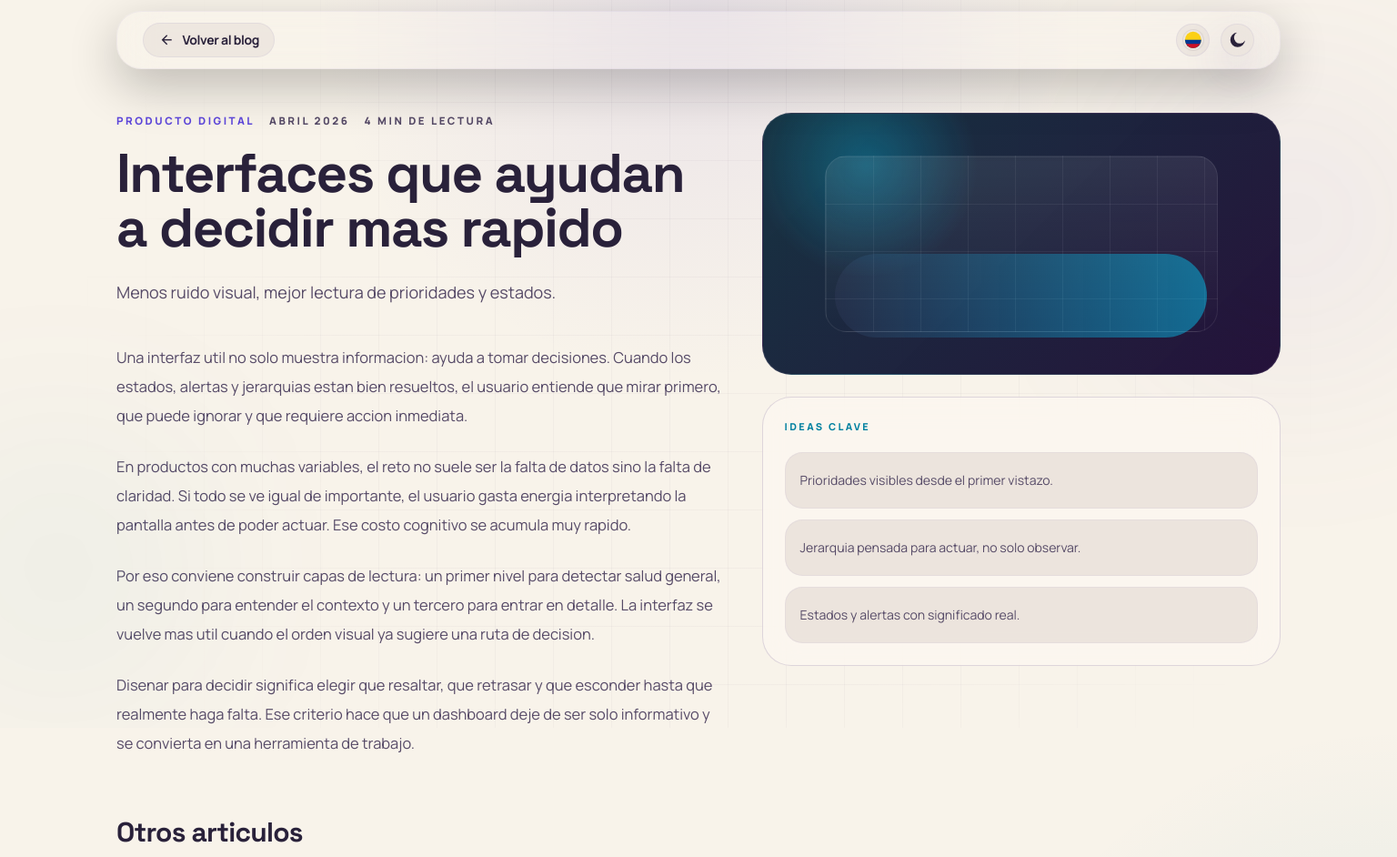
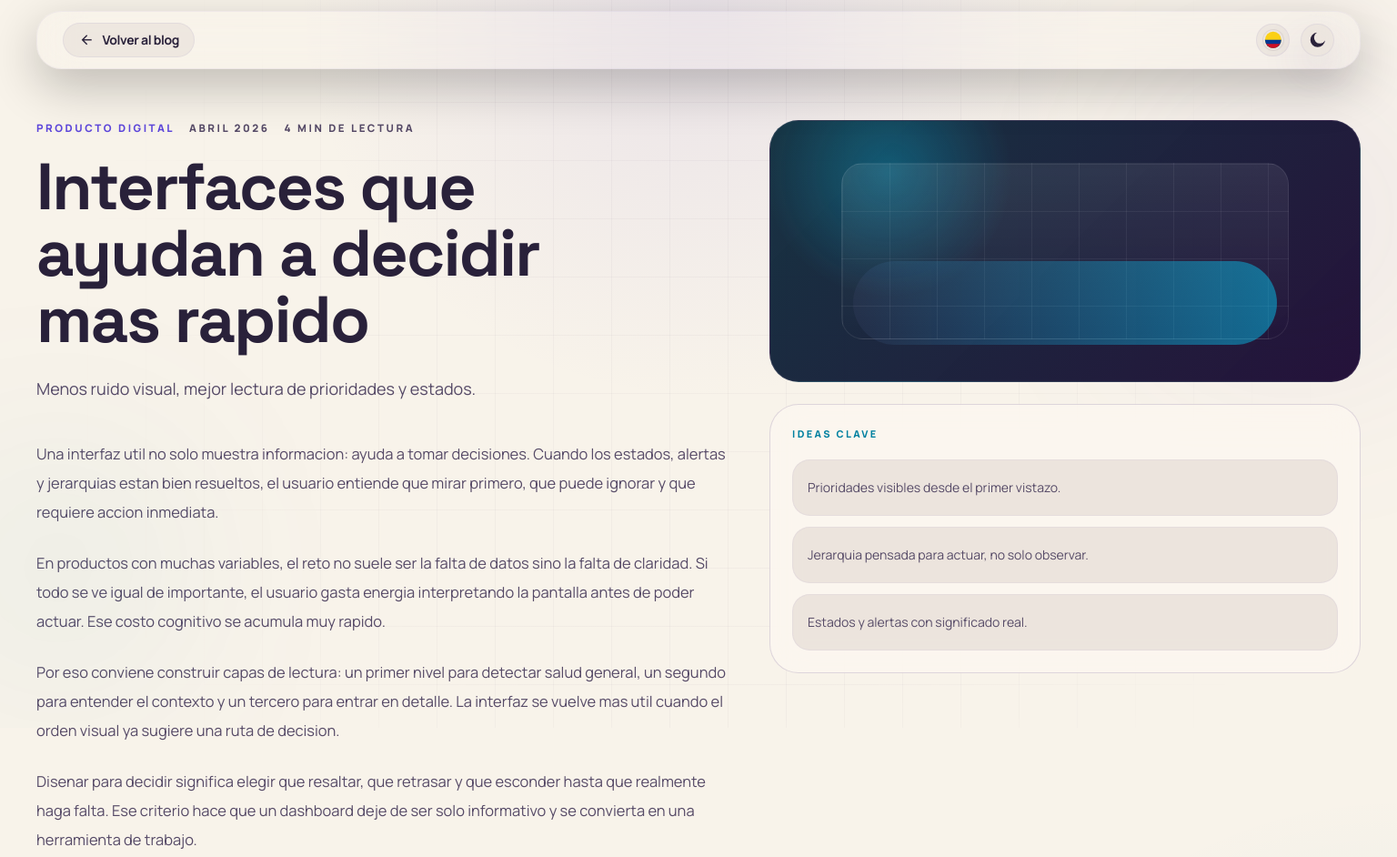
Before and after one commit to Jonathan1Estiben2Acevedo3Lopez/Portafolio, an Astro site: page /blog/interfaces-que-ayudan-a-decidir in a window 1536 px wide. Shown: the top 942 px of the page at 91% size. Built offline with nearby package versions, Linux system fonts and the light colour scheme; Astro itself is replaced by a stand-in of ours.

Commit message:
Resolución en pantallas grandes

```diff
--- a/src/pages/blog/[slug].astro
+++ b/src/pages/blog/[slug].astro
@@ -112,7 +112,7 @@ const relatedPosts = blogDetails.filter((item) => item.slug !== post.slug).slice
     </div>
 
     <header class="sticky top-0 z-50 px-3 pt-3 lg:px-4">
-      <nav class="mx-auto flex max-w-7xl items-center justify-between rounded-[1.7rem] border border-outline-variant/15 bg-background/72 px-5 py-3 shadow-[0_18px_54px_rgba(0,0,0,0.24)] backdrop-blur-xl lg:px-7">
+      <nav class="site-shell site-shell--nav mx-auto flex max-w-7xl items-center justify-between rounded-[1.7rem] border border-outline-variant/15 bg-background/72 px-5 py-3 shadow-[0_18px_54px_rgba(0,0,0,0.24)] backdrop-blur-xl lg:px-7">
         <a
           id="detail-back-link"
           href="/#insights"
@@ -146,15 +146,15 @@ const relatedPosts = blogDetails.filter((item) => item.slug !== post.slug).slice
       </nav>
     </header>
 
-    <main class="px-6 pb-20 pt-10 lg:px-8 lg:pt-12">
-      <section class="mx-auto grid max-w-7xl gap-8 lg:grid-cols-[minmax(0,1.08fr)_minmax(18rem,0.92fr)] lg:items-start lg:gap-10">
+    <main class="detail-page-main px-6 pb-20 pt-10 lg:px-8 lg:pt-12">
+      <section class="site-shell site-shell--main detail-lead-grid mx-auto grid max-w-7xl gap-8 lg:grid-cols-[minmax(0,1.08fr)_minmax(18rem,0.92fr)] lg:items-start lg:gap-10">
         <div>
           <div class="flex flex-wrap items-center gap-4 text-[0.72rem] font-black uppercase tracking-[0.22em] text-on-surface-variant">
             <span class="text-primary">{post.category}</span>
             <span>{post.date}</span>
             <span>{post.readTime}</span>
           </div>
-          <h1 class="mt-5 max-w-4xl font-headline text-4xl font-bold leading-[1.04] tracking-tight text-on-surface sm:text-5xl lg:text-6xl">
+          <h1 class="detail-display mt-5 max-w-4xl font-headline text-4xl font-bold leading-[1.04] tracking-tight text-on-surface sm:text-5xl lg:text-6xl">
             {post.title}
           </h1>
           <p class="mt-6 max-w-3xl text-lg leading-8 text-on-surface-variant">
@@ -185,7 +185,7 @@ const relatedPosts = blogDetails.filter((item) => item.slug !== post.slug).slice
         </aside>
       </section>
 
-      <section class="mx-auto mt-16 max-w-7xl">
+      <section class="site-shell site-shell--main mx-auto mt-16 max-w-7xl">
         <div class="mb-6 flex items-center justify-between gap-4">
           <h2 id="detail-related-title" class="font-headline text-2xl font-bold tracking-tight text-on-surface sm:text-3xl">
             Otros articulos
--- a/src/pages/proyectos/[slug].astro
+++ b/src/pages/proyectos/[slug].astro
@@ -184,7 +184,7 @@ const controlHubFlow = [
     </div>
 
     <header class="sticky top-0 z-50 px-3 pt-3 lg:px-4">
-      <nav class="mx-auto flex max-w-7xl items-center justify-between rounded-[1.7rem] border border-outline-variant/15 bg-background/72 px-5 py-3 shadow-[0_18px_54px_rgba(0,0,0,0.24)] backdrop-blur-xl lg:px-7">
+      <nav class="site-shell site-shell--nav mx-auto flex max-w-7xl items-center justify-between rounded-[1.7rem] border border-outline-variant/15 bg-background/72 px-5 py-3 shadow-[0_18px_54px_rgba(0,0,0,0.24)] backdrop-blur-xl lg:px-7">
         <a
           id="detail-back-link"
           href="/#projects"
@@ -218,15 +218,15 @@ const controlHubFlow = [
       </nav>
     </header>
 
-    <main class="px-6 pb-20 pt-10 lg:px-8 lg:pt-12">
+    <main class="detail-page-main px-6 pb-20 pt-10 lg:px-8 lg:pt-12">
       {isControlHub ? (
         <>
-          <section class="mx-auto grid max-w-7xl gap-10 lg:grid-cols-12 lg:items-start lg:gap-12">
+          <section class="site-shell site-shell--main mx-auto grid max-w-7xl gap-10 lg:grid-cols-12 lg:items-start lg:gap-12">
             <div class="lg:col-span-6">
               <p class="text-[0.72rem] font-black uppercase tracking-[0.22em] text-secondary">
                 {project.accent} - {project.year}
               </p>
-              <h1 class="mt-4 max-w-4xl font-headline text-4xl font-bold leading-[1.02] tracking-tight text-on-surface sm:text-5xl lg:text-6xl">
+              <h1 class="detail-display mt-4 max-w-4xl font-headline text-4xl font-bold leading-[1.02] tracking-tight text-on-surface sm:text-5xl lg:text-6xl">
                 {project.title}
               </h1>
               <p class="mt-6 max-w-3xl text-lg leading-8 text-on-surface-variant">
@@ -354,7 +354,7 @@ const controlHubFlow = [
             </div>
           </section>
 
-          <section class="mx-auto mt-12 grid max-w-7xl gap-8 lg:grid-cols-12">
+          <section class="site-shell site-shell--main mx-auto mt-12 grid max-w-7xl gap-8 lg:grid-cols-12">
             <div class="space-y-8 lg:col-span-7">
               <article class="glass-panel rounded-[2rem] border border-outline-variant/15 p-7 lg:p-8">
                 <p class="text-[0.68rem] font-black uppercase tracking-[0.2em] text-secondary">Resumen del proyecto</p>
@@ -435,12 +435,12 @@ const controlHubFlow = [
         </>
       ) : (
         <>
-          <section class="mx-auto grid max-w-7xl gap-8 lg:grid-cols-12 lg:items-start lg:gap-10">
+          <section class="site-shell site-shell--main mx-auto grid max-w-7xl gap-8 lg:grid-cols-12 lg:items-start lg:gap-10">
             <div class="lg:col-span-7">
               <p class="text-[0.72rem] font-black uppercase tracking-[0.22em] text-secondary">
                 {project.accent} - {project.year}
               </p>
-              <h1 class="mt-4 max-w-4xl font-headline text-4xl font-bold leading-[1.02] tracking-tight text-on-surface sm:text-5xl lg:text-6xl">
+              <h1 class="detail-display mt-4 max-w-4xl font-headline text-4xl font-bold leading-[1.02] tracking-tight text-on-surface sm:text-5xl lg:text-6xl">
                 {project.title}
               </h1>
               <p class="mt-6 max-w-3xl text-lg leading-8 text-on-surface-variant">
@@ -470,7 +470,7 @@ const controlHubFlow = [
             </div>
           </section>
 
-          <section class="mx-auto mt-12 grid max-w-7xl gap-8 lg:grid-cols-12">
+          <section class="site-shell site-shell--main mx-auto mt-12 grid max-w-7xl gap-8 lg:grid-cols-12">
             <div class="space-y-8 lg:col-span-7">
               <article class="glass-panel rounded-[2rem] border border-outline-variant/15 p-7 lg:p-8">
                 <p class="text-[0.68rem] font-black uppercase tracking-[0.2em] text-secondary">Resumen</p>
@@ -527,7 +527,7 @@ const controlHubFlow = [
         </>
       )}
 
-      <section class="mx-auto mt-12 max-w-7xl">
+      <section class="site-shell site-shell--main mx-auto mt-12 max-w-7xl">
         <div class="mb-6 flex items-center justify-between gap-4">
           <h2 id="detail-related-title" class="font-headline text-2xl font-bold tracking-tight text-on-surface sm:text-3xl">Otros proyectos</h2>
           <a
--- a/src/styles/global.css
+++ b/src/styles/global.css
@@ -4,6 +4,9 @@
 
 :root {
   color-scheme: dark;
+  --site-shell-max: 80rem;
+  --site-shell-compact-max: 64rem;
+  --contact-shell-max: 64rem;
   --color-on-background: 241 223 255;
   --color-on-primary-fixed: 0 0 0;
   --color-inverse-on-surface: 96 77 117;
@@ -116,6 +119,19 @@ body {
     background-color 220ms ease,
     color 220ms ease;
   -ms-overflow-style: none;
+}
+
+.site-shell {
+  width: 100%;
+  max-width: var(--site-shell-max) !important;
+}
+
+.site-shell--compact {
+  max-width: var(--site-shell-compact-max) !important;
+}
+
+.contact-responsive-grid {
+  max-width: var(--contact-shell-max) !important;
 }
 
 html::-webkit-scrollbar,
@@ -275,6 +291,10 @@ body::-webkit-scrollbar {
 
 .hero-description-copy {
   text-align: justify;
+}
+
+.hero-copy {
+  max-width: 42rem !important;
 }
 
 .hero-action-link,
@@ -451,6 +471,10 @@ body::-webkit-scrollbar {
     rgb(var(--color-background));
 }
 
+.hero-portrait-shell {
+  min-height: clamp(20rem, 72vw, 30rem) !important;
+}
+
 .hero-photo {
   display: block;
   position: absolute;
@@ -579,6 +603,151 @@ html.light .hero-focus-card {
   }
 }
 
+@media (min-width: 1280px) {
+  :root {
+    --site-shell-max: min(calc(100vw - 4rem), 92rem);
+    --site-shell-compact-max: min(calc(100vw - 8rem), 74rem);
+    --contact-shell-max: min(calc(100vw - 10rem), 78rem);
+  }
+
+  .hero-shell {
+    gap: clamp(2rem, 2.5vw, 3.5rem) !important;
+  }
+
+  .hero-display {
+    font-size: clamp(4rem, 4.3vw, 5.75rem) !important;
+    line-height: 0.98 !important;
+  }
+
+  .detail-display {
+    font-size: clamp(4rem, 4.4vw, 5.75rem) !important;
+    line-height: 1.01 !important;
+  }
+
+  .hero-copy {
+    font-size: 1.08rem !important;
+    line-height: 1.95rem !important;
+  }
+
+  .hero-portrait-shell {
+    min-height: clamp(31rem, 40vw, 40rem) !important;
+  }
+
+  .split-feature-grid {
+    gap: clamp(1.5rem, 1.8vw, 2.3rem) !important;
+  }
+
+  .articles-scroll-column {
+    max-height: 34rem;
+  }
+
+  .detail-page-main {
+    padding-top: 3.5rem !important;
+    padding-bottom: 5rem !important;
+  }
+}
+
+@media (min-width: 1536px) {
+  :root {
+    --site-shell-max: min(calc(100vw - 5rem), 108rem);
+    --site-shell-compact-max: min(calc(100vw - 12rem), 82rem);
+    --contact-shell-max: min(calc(100vw - 12rem), 96rem);
+  }
+
+  .hero-shell {
+    gap: clamp(2.5rem, 3vw, 4.5rem) !important;
+  }
+
+  .hero-display {
+    max-width: 10ch !important;
+    font-size: clamp(4.75rem, 4.6vw, 6.5rem) !important;
+  }
+
+  .detail-display {
+    max-width: 12ch !important;
+    font-size: clamp(4.5rem, 4.1vw, 6rem) !important;
+  }
+
+  .hero-copy {
+    max-width: 44rem !important;
+    font-size: 1.15rem !important;
+    line-height: 2rem !important;
+  }
+
+  .hero-portrait-shell {
+    min-height: clamp(34rem, 36vw, 45rem) !important;
+  }
+
+  .hero-focus-card {
+    width: clamp(30rem, 24vw, 38rem) !important;
+    max-width: min(100%, clamp(30rem, 24vw, 38rem)) !important;
+    padding-inline: 1.5rem !important;
+    padding-block: 0.95rem !important;
+  }
+
+  #hero-focus {
+    max-width: 30rem !important;
+    font-size: clamp(1.25rem, 1.1vw, 1.55rem) !important;
+    line-height: 1.12 !important;
+  }
+
+  .projects-scroll-row {
+    gap: 1.5rem;
+  }
+
+  .projects-scroll-row > * {
+    flex-basis: min(24rem, 26vw);
+  }
+
+  .articles-scroll-column {
+    max-height: 36rem;
+  }
+
+  .detail-lead-grid {
+    gap: clamp(2.5rem, 2.8vw, 4rem) !important;
+  }
+}
+
+@media (min-width: 1920px) {
+  :root {
+    --site-shell-max: min(calc(100vw - 7rem), 124rem);
+    --site-shell-compact-max: min(calc(100vw - 16rem), 90rem);
+    --contact-shell-max: min(calc(100vw - 16rem), 104rem);
+  }
+
+  .hero-display {
+    font-size: clamp(5.2rem, 4.2vw, 7rem) !important;
+  }
+
+  .detail-display {
+    font-size: clamp(4.8rem, 3.8vw, 6.35rem) !important;
+  }
+
+  .projects-scroll-row > * {
+    flex-basis: min(23rem, 22vw);
+  }
+
+  .articles-scroll-column {
+    max-height: 38rem;
+  }
+}
+
+@media (min-width: 2400px) {
+  :root {
+    --site-shell-max: min(calc(100vw - 10rem), 138rem);
+    --site-shell-compact-max: min(calc(100vw - 20rem), 96rem);
+    --contact-shell-max: min(calc(100vw - 20rem), 114rem);
+  }
+
+  .hero-display {
+    font-size: clamp(5.8rem, 3.8vw, 7.5rem) !important;
+  }
+
+  .projects-scroll-row > * {
+    flex-basis: min(22rem, 18vw);
+  }
+}
+
 .projects-scroll-row {
   display: flex;
   gap: 1.35rem;
@@ -613,6 +782,28 @@ html.light .hero-focus-card {
 @media (min-width: 1280px) {
   .projects-scroll-row > * {
     flex-basis: min(30vw, 22.75rem);
+  }
+}
+
+@media (min-width: 1536px) {
+  .projects-scroll-row {
+    gap: 1.5rem !important;
+  }
+
+  .projects-scroll-row > * {
+    flex-basis: min(24rem, 26vw) !important;
+  }
+}
+
+@media (min-width: 1920px) {
+  .projects-scroll-row > * {
+    flex-basis: min(23rem, 22vw) !important;
+  }
+}
+
+@media (min-width: 2400px) {
+  .projects-scroll-row > * {
+    flex-basis: min(22rem, 18vw) !important;
   }
 }
 
```
Also changed, not shown: src/pages/index.astro (+15 -15 lines).
